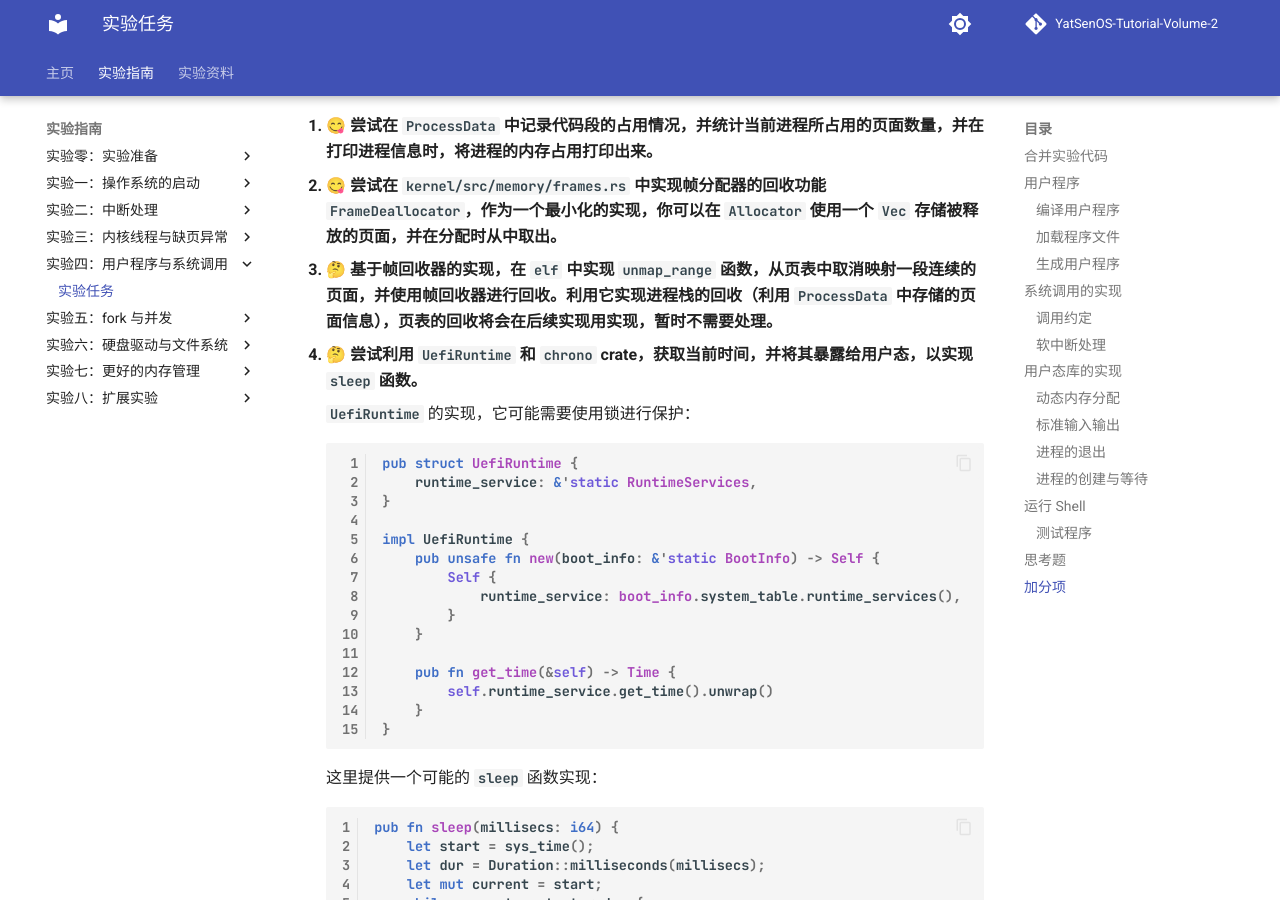
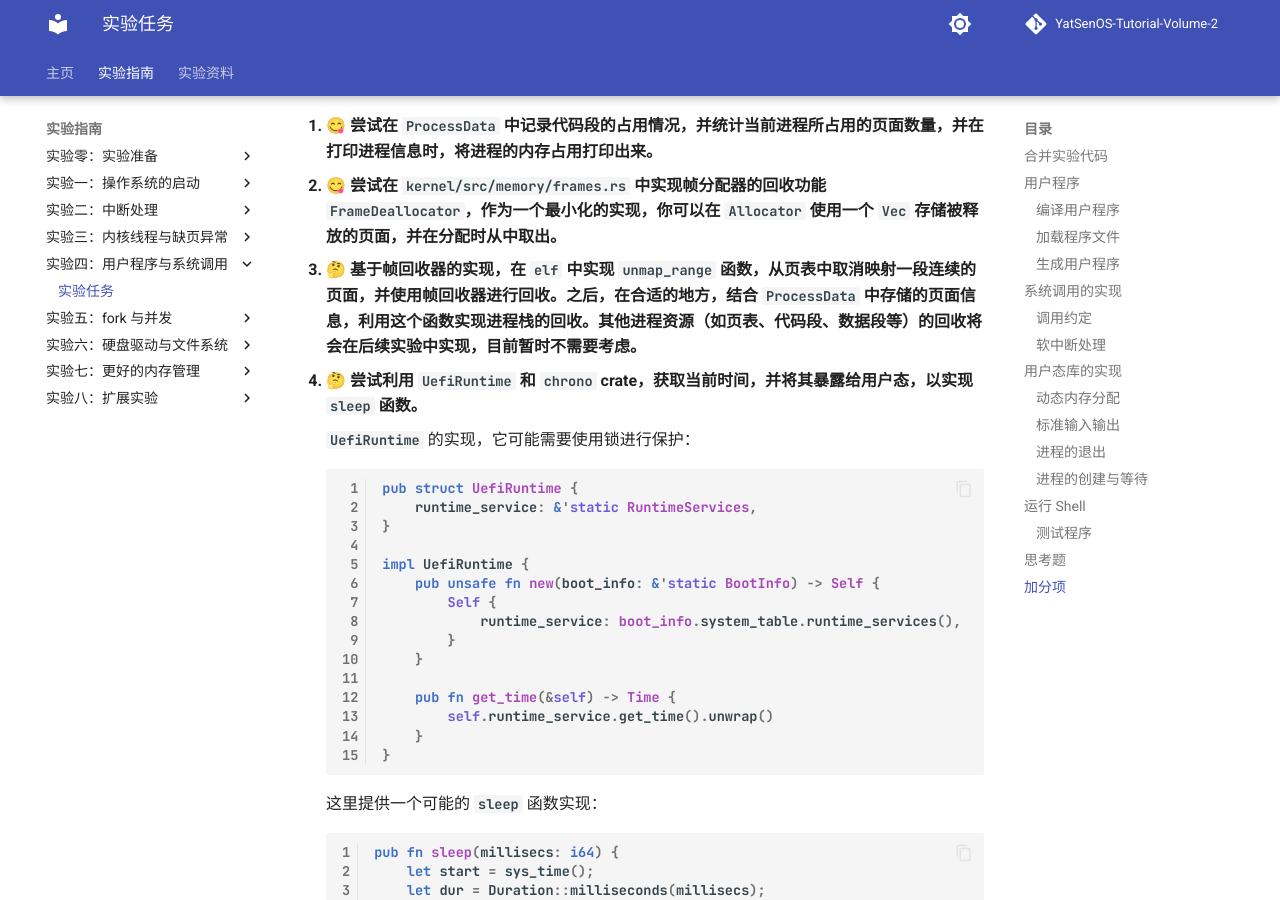
Before and after one commit to YatSenOS/YatSenOS-Tutorial-Volume-2, an MkDocs documentation site: the page built from docs/labs/0x04/tasks.md, in a window 1280 px wide and 900 px high, scrolled down 21405 px. Built offline with MkDocs 1.6.1 and Material for MkDocs 9.7.7, drawn with Linux system fonts in a browser that asks for light colours; comment, search, counter and statistics services are not loaded.

Commit message:
fix(lab/4): docs (#22)

```diff
--- a/docs/labs/0x04/tasks.md
+++ b/docs/labs/0x04/tasks.md
@@ -950,7 +950,7 @@ The factorial of 999999 under modulo 1000000007 is 128233642.
 
 2. 😋 尝试在 `kernel/src/memory/frames.rs` 中实现帧分配器的回收功能 `FrameDeallocator`，作为一个最小化的实现，你可以在 `Allocator` 使用一个 `Vec` 存储被释放的页面，并在分配时从中取出。
 
-3. 🤔 基于帧回收器的实现，在 `elf` 中实现 `unmap_range` 函数，从页表中取消映射一段连续的页面，并使用帧回收器进行回收。利用它实现进程栈的回收（利用 `ProcessData` 中存储的页面信息），页表的回收将会在后续实现用实现，暂时不需要处理。
+3. 🤔 基于帧回收器的实现，在 `elf` 中实现 `unmap_range` 函数，从页表中取消映射一段连续的页面，并使用帧回收器进行回收。之后，在合适的地方，结合 `ProcessData` 中存储的页面信息，利用这个函数实现进程栈的回收。其他进程资源（如页表、代码段、数据段等）的回收将会在后续实验中实现，目前暂时不需要考虑。
 
 4. 🤔 尝试利用 `UefiRuntime` 和 `chrono` crate，获取当前时间，并将其暴露给用户态，以实现 `sleep` 函数。
 
```
